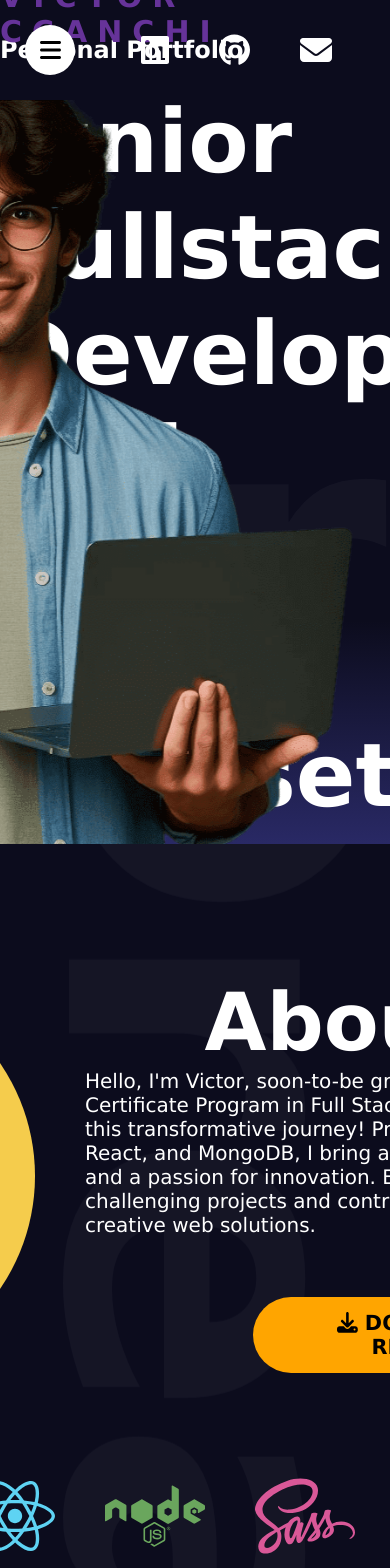
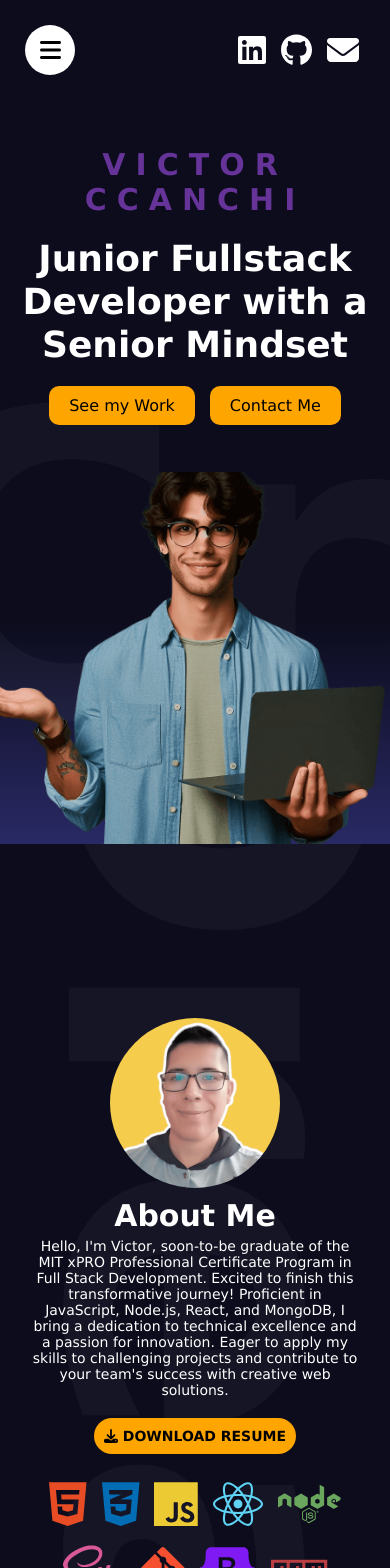
Before and after one commit to victorwcv/portfolio-react, a React (Vite) app: page / in a window 390 px wide. Shown: the top 1568 px of the page. Built offline with nearby package versions, Linux system fonts and the light colour scheme.

Commit message:
contact section left to set up mobil responsive

```diff
--- a/src/App.jsx
+++ b/src/App.jsx
@@ -5,8 +5,23 @@ import Navbar from "./components/Navbar";
 import Portfolio from "./components/Portfolio";
 import Footer from "./components/Footer";
 import "./sass/index.scss";
+import { useState, useEffect } from "react";
 
 function App() {
+
+  const [anchoViewport, setAnchoViewport] = useState(window.innerWidth);
+
+  useEffect(() => {
+    const actualizarAncho = () => {
+      setAnchoViewport(window.innerWidth);
+    };
+
+    window.addEventListener("resize", actualizarAncho);
+
+    return () => {
+      window.removeEventListener("resize", actualizarAncho);
+    };
+  }, []);
 
 
   return (
@@ -15,15 +30,15 @@ function App() {
         <Navbar />
         <Hero />
       </section>
-      <section id="about_me" >
-        <AboutMe />
+       <section id="about_me" >
+        <AboutMe anchoViewport={anchoViewport}/>
       </section>
       <section id="my_projects" >
-        <Portfolio />
+        <Portfolio anchoViewport={anchoViewport} />
       </section>
-      <section id="contact" >
+      {/*<section id="contact" >
         <Contact />
-      </section>
+      </section> */}
     </>
   );
 }
--- a/src/components/AboutMe.jsx
+++ b/src/components/AboutMe.jsx
@@ -28,13 +28,13 @@ const logos = [
   { name: "Node_Package_Manager", icon: faNpm, color: "#b84042" },
 ];
 
-const AboutMe = () => {
+const AboutMe = ({anchoViewport}) => {
   const ref = useRef();
   const isInView = useInView(ref, { margin: "-100px" });
 
   const variants = {
     initial: {
-      x: 500,
+      x: anchoViewport > 600 ? 500 : 200,
       y: 0,
       opacity: 0,
     },
@@ -43,7 +43,7 @@ const AboutMe = () => {
       y: 0,
       opacity: 1,
       transition: {
-        duration: 1,
+        duration: 0.5,
         staggerChildren: 0.15,
       },
     },
--- a/src/components/Hero.jsx
+++ b/src/components/Hero.jsx
@@ -37,10 +37,10 @@ const Hero = () => {
             Junior Fullstack Developer with a Senior Mindset
           </motion.h1>
           <motion.div className="buttons-container" variants={textVariants}>
-            <motion.button href="#my_projects" variants={textVariants}>
-              See the Latest Work
-            </motion.button>
-            <motion.button variants={textVariants}>Contact Me</motion.button>
+
+            <a href="#my_projects"> <button >See my Work </button></a>
+
+             <a href="#contact"><button >Contact Me</button></a>
             <motion.img
               src="../../public/images/scroll_1.png"
               alt=""
--- a/src/components/Portfolio.jsx
+++ b/src/components/Portfolio.jsx
@@ -3,12 +3,12 @@ import { motion, useInView } from "framer-motion";
 import "../sass/portfolio.scss";
 import SliderText from "./SliderText";
 
-const Portfolio = () => {
+const Portfolio = ({anchoViewport}) => {
   const [currentIndex, setCurrentIndex] = useState(0);
   const [animationActiveR, setAnimationActiveR] = useState(false);
   const [animationActiveL, setAnimationActiveL] = useState(false);
   const ref = useRef();
-  const isInView = useInView(ref, { margin: "-300px" });
+  const isInView = useInView(ref, { margin: "-100px" });
 
   const slides = [
     {
@@ -62,7 +62,7 @@ const Portfolio = () => {
   const variants = {
     initial: {
       x: 0,
-      y: -500,
+      y: anchoViewport < 300 ? 200 : 500,
       opacity: 0,
     },
     animate: {
@@ -70,8 +70,8 @@ const Portfolio = () => {
       y: 0,
       opacity: 1,
       transition: {
-        duration: 1,
-        staggerChildren: 0.5,
+        duration: 0.5,
+        staggerChildren: 0.1,
       },
     },
   };
@@ -119,7 +119,7 @@ const Portfolio = () => {
     animate: {
       opacity: 0,
       transition: {
-        duration: 1,
+        duration: 0.5,
       },
     },
   };
@@ -135,7 +135,7 @@ const Portfolio = () => {
       >
         <motion.h1 variants={variants}> Projects</motion.h1>
         <motion.div className="slider" variants={variants}>
-          <button onClick={handlePrev}>❮</button>
+          <button onClick={handlePrev} className="button">❮</button>
           <motion.div
             className="miniature-container"
             variants={miniatureVariantsB}
@@ -164,8 +164,7 @@ const Portfolio = () => {
             >
               <div className="links" style={{ left: "0%" }}>
                 <p>
-                  You're welcome to check out the code of my project on GitHub
-                  clicking here.
+                  Click here to check out the respository.
                 </p>
               </div>
             </a>
@@ -175,7 +174,7 @@ const Portfolio = () => {
               rel="noopener noreferer"
             >
               <div className="links" style={{ left: "50%" }}>
-                <p>You can visit the project clicking here.</p>
+                <p>Click here to visit the project.</p>
               </div>
             </a>
           </div>
@@ -192,7 +191,7 @@ const Portfolio = () => {
             />
           </motion.div>
 
-          <button onClick={handleNext}>❯</button>
+          <button onClick={handleNext} className="button">❯</button>
         </motion.div>
         <motion.div
           className="portfolio-description"
--- a/src/sass/about-me.scss
+++ b/src/sass/about-me.scss
@@ -1,3 +1,5 @@
+@import './index.scss';
+
 .about-me {
   position: relative;
   top: 0;
@@ -14,9 +16,23 @@
     flex-direction: column;
     gap: 100px;
 
+    @include mobile {
+      align-items: center;
+      justify-content: center;
+      gap: 10px;
+      margin: 15px;
+    }
+
     .container-am {
       display: flex;
       gap: 50px;
+
+      @include mobile {
+        flex-direction: column;
+        gap: 10px;
+        align-items: center;
+        justify-content: center;
+      }
 
       .pf-container {
         width: 400px;
@@ -27,6 +43,11 @@
         justify-content: center;
         align-items: center;
         z-index: 2;
+        @include mobile {
+          width: 170px;
+          height: 170px;
+          margin-top: 80px;
+        }
         img {
           width: 110%;
           height: auto;
@@ -41,10 +62,18 @@
         h1 {
           font-size: 80px;
           text-align: center;
+          @include mobile {
+           font-size: 30px;
+          }
         }
 
         p {
           font-size: 20px;
+          @include mobile {
+            font-size: 14px;
+            margin: 5px 15px;
+            text-align: center;
+          }
         }
 
         button {
@@ -61,6 +90,13 @@
           z-index: 2;
           transition: all 0.3s ease-in-out;
 
+          @include mobile {
+            width: auto;
+            font-size: 14px;
+            padding: 10px;
+            margin: 15px;
+          }
+
           &:hover {
             box-shadow: 0 0 10px white;
           }
@@ -75,6 +111,12 @@
       display: flex;
       gap: 50px;
       margin: auto;
+      @include mobile {
+        justify-content: center;
+        flex-wrap: wrap;
+        font-size: 10px;
+        gap: 15px;
+      }
 
       .shield {
         transition: all 0.3s ease-in-out;
--- a/src/sass/hero.scss
+++ b/src/sass/hero.scss
@@ -1,3 +1,5 @@
+@import "./index.scss";
+
 .hero {
   height: calc(100vh - 100px);
   position: relative;
@@ -18,6 +20,14 @@
       justify-content: center;
       gap: 40px;
 
+      @include mobile {
+        height: 50%;
+        width: 100%;
+        gap: 20px;
+        align-items: center;
+        text-align: center;
+      }
+
       h2 {
         font-size: 30px;
         color: rebeccapurple;
@@ -27,13 +37,21 @@
       h1 {
         font-size: 88px;
         line-height: 1.2;
+
+        @include mobile {
+          font-size: 36px;
+        }
       }
 
       .buttons-container {
         display: flex;
         align-items: center;
-        column-gap: 20px;
+        gap: 20px;
         z-index: 3;
+
+        @include mobile {
+          gap: 15px;
+        }
 
         button {
           cursor: pointer;
@@ -47,6 +65,9 @@
           font-weight: 300;
           z-index: inherit;
           transition: 0.3s;
+          @include mobile {
+            margin: auto;
+          }
           &:hover {
             box-shadow: 0 0 10px white;
           }
@@ -56,6 +77,9 @@
         }
         img {
           width: 50px;
+          @include mobile {
+            display: none;
+          }
         }
       }
     }
@@ -69,6 +93,15 @@
     right: 7%;
     transform: scaleX(-1);
     z-index: 2;
+    @include mobile {
+      height: 50%;
+      width: 100%;
+      top: unset;
+      bottom: 0;
+      right: unset;
+    }
+
+
     img {
       height: 120%;
     }
--- a/src/sass/index.scss
+++ b/src/sass/index.scss
@@ -26,3 +26,10 @@ section {
   scroll-snap-align: center;
   overflow: hidden;
 }
+
+
+@mixin mobile {
+  @media (max-width: 738px) {
+    @content;
+  }
+}
--- a/src/sass/navbar.scss
+++ b/src/sass/navbar.scss
@@ -1,4 +1,7 @@
+@import './index.scss';
+
 .navbar {
+
   height: 100px;
 
   .wrapper {
@@ -12,6 +15,10 @@
     span {
       font-weight: bolder;
       font-size: 1.5rem;
+
+      @include mobile {
+        display: none;
+      }
     }
   }
 
@@ -22,5 +29,10 @@
     display: flex;
     gap: 50px;
     z-index: 3;
+
+    @include mobile {
+      gap: 15px;
+      right: 8%;
+    }
   }
 }
--- a/src/sass/portfolio.scss
+++ b/src/sass/portfolio.scss
@@ -1,28 +1,42 @@
+@import "./index.scss";
+
 .portfolio {
   position: relative;
   top: 0;
   left: 0;
   height: 100%;
-  // background: #1c100c;
   display: flex;
   flex-direction: column;
   align-items: center;
   justify-content: center;
 
-  h1{
-    font-size: 3vw;
-    margin: 2vw;
+  @include mobile {
+    max-width: 100vw;
+    margin: auto 5px;
+  }
+
+  h1 {
+    font-size: 72px;
+    margin: 30px;
+
+    @include mobile {
+      font-size: 36px;
+    }
   }
 
   .portfolio-item {
     display: flex;
     flex-direction: column;
-    // max-width: 1366px;
     align-items: center;
     margin-bottom: 2rem;
     z-index: "2";
 
+    @include mobile {
+      margin-bottom: 10px;
+    }
+
     .slider {
+      position: relative;
       width: 100%;
       display: flex;
       justify-content: center;
@@ -31,7 +45,7 @@
 
       .img-project-container {
         position: relative;
-        width: 600px;
+        width: fit-content;
         display: flex;
         justify-content: center;
         height: auto;
@@ -42,9 +56,17 @@
         box-shadow: 0 4px 6px rgba(0, 0, 0, 0.1);
         z-index: 2;
 
+        @include mobile {
+          margin: auto;
+          border-radius: initial;
+        }
+
         .img-project {
           width: 600px;
           height: auto;
+          @include mobile {
+            width: 100%;
+          }
         }
 
         .links {
@@ -58,16 +80,39 @@
           top: 0;
           opacity: 0;
           transition: all 0.4s ease;
+
+          &:hover {
+            background: linear-gradient(
+              180deg,
+              rgba(0, 0, 0, 0.118),
+              rgba(0, 0, 0, 0.908)
+            );
+            opacity: 1;
+          }
+
+          @include mobile {
+            opacity: initial;
+            height: 25%;
+            top: initial;
+            bottom: 0;
+            background: linear-gradient(rgba(0, 0, 0, 0.503),rgb(0, 0, 0));
+
+            &:hover {
+              background: none;
+              opacity: initial;
+            }
+          }
+
           p {
             font-size: 18px;
             margin: 10%;
             text-align: center;
             color: orange;
             font-weight: bold;
-          }
-          &:hover {
-            background:linear-gradient(180deg, rgba(0, 0, 0, 0.118), rgba(0, 0, 0, 0.908));
-            opacity: 1;
+
+            @include mobile {
+              font-size: 12px;
+            }
           }
         }
       }
@@ -82,41 +127,80 @@
         display: flex;
         z-index: 3;
 
+        @include mobile {
+          display: none;
+        }
+
         .miniature {
           width: 200px;
           height: auto;
         }
       }
 
-      button {
+      .button {
         background-color: transparent;
         border: none;
-        font-size: 5vw;
+        font-size: 48px;
         color: #ccc;
         cursor: pointer;
         transition: color 0.2s ease-in-out;
-        margin: 0 2vw;
+        margin: 0 20px;
 
         &:hover {
-          color: #0070f3;
+          color: orange;
         }
+
+        @include mobile {
+          position: absolute;
+          z-index: 5;
+
+          &:nth-of-type(1) {
+            left: 0px;
+          }
+          &:nth-of-type(2) {
+            right: 0px;
+          }
+
+          &:hover {
+            color: white;
+          }
+
+        }
+
       }
     }
     .portfolio-description {
       text-align: center;
+      border: 2px solid orange;
+      border-radius: 10px;
       margin-top: 2rem;
       max-width: 800px;
+
+      @include mobile {
+
+        max-width: 100%;
+        min-height:30vh;
+      }
 
       h2 {
         font-size: 2rem;
         font-weight: bold;
-        margin-bottom: 1rem;
+        margin: 1rem;
+
+        @include mobile {
+          font-size: 22px;
+          margin: 1rem 0 0 0;
+        }
       }
 
       p {
         font-size: 1.2rem;
         color: #ccc;
         margin: 1rem;
+
+        @include mobile {
+          font-size: 14px;
+        }
       }
     }
   }
--- a/src/sass/sidebar.scss
+++ b/src/sass/sidebar.scss
@@ -1,3 +1,5 @@
+@import './index.scss';
+
 .sidebar {
   display: flex;
   flex-direction: column;
@@ -16,6 +18,11 @@
     background: white;
     z-index: inherit;
 
+    @include mobile {
+      width: 100vw;
+      height: 35vh;
+    }
+
 
     .links {
       position: absolute;
@@ -25,8 +32,15 @@
       flex-direction: column;
       align-items: center;
       justify-content: center;
-      font-size: 2rem;
+
       gap: 20px;
+      a {
+        font-size: 40px;
+        @include mobile {
+        font-size: 20px;
+      }
+      }
+
     }
    }
    .bars {
```
